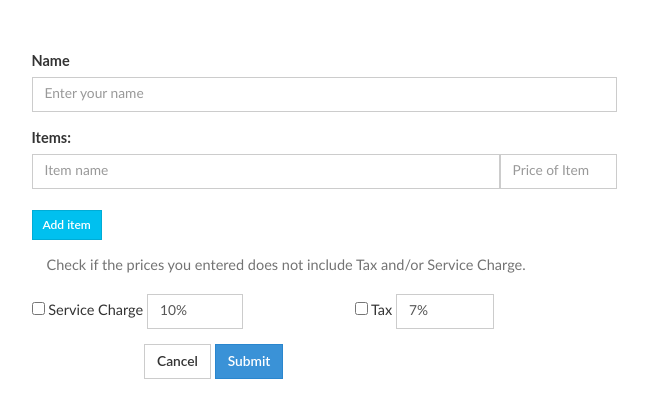
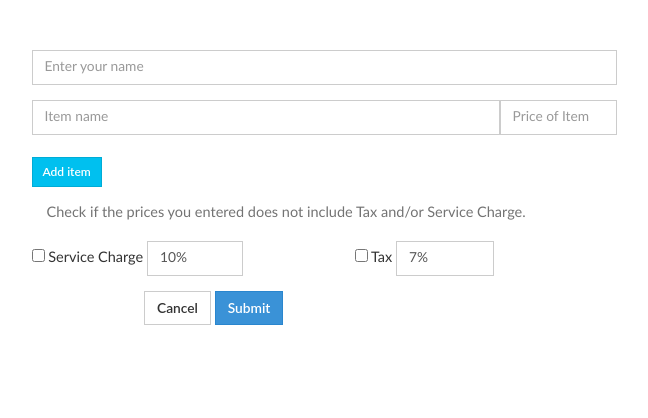
Before and after one commit to kiangkuang/WhoPay, a CodeIgniter app: page /database/index.php/main/create in a window 1280 px wide. Shown: the top 418 px of the page, without its empty margins (316-964 px from the left). Run offline with CodeIgniter, Linux system fonts and the light colour scheme; style sheets or scripts are compiled from the project's sources; some libraries are stand-ins or nearby versions; some web fonts are replaced.

Commit message:
Removed Name and Items header from create page

```diff
--- a/application/views/create.php
+++ b/application/views/create.php
@@ -20,14 +20,14 @@ defined('BASEPATH') OR exit('No direct script access allowed');
 					<fieldset>
 						<!-- Name Field -->
 						<div class ="form-group">
-							<label for="name">Name</label>
+							<!-- <label for="name">Name</label> -->
 							<input type="text" class="form-control" id="name" name="name" placeholder="Enter your name">
 						</div>
 
 						<!-- Item Field -->
 						<div class="form-group">
 							<div id="itemlist">
-								<label>Items:</label><br>
+								<!-- <label>Items:</label><br> -->
 								<input type="text" class="form-control itemname" name="items[]" placeholder="Item name"><input type="text" class="form-control itemcost" name="itemcosts[]" placeholder="Price of Item">
 							</div>
 							<br>
```
